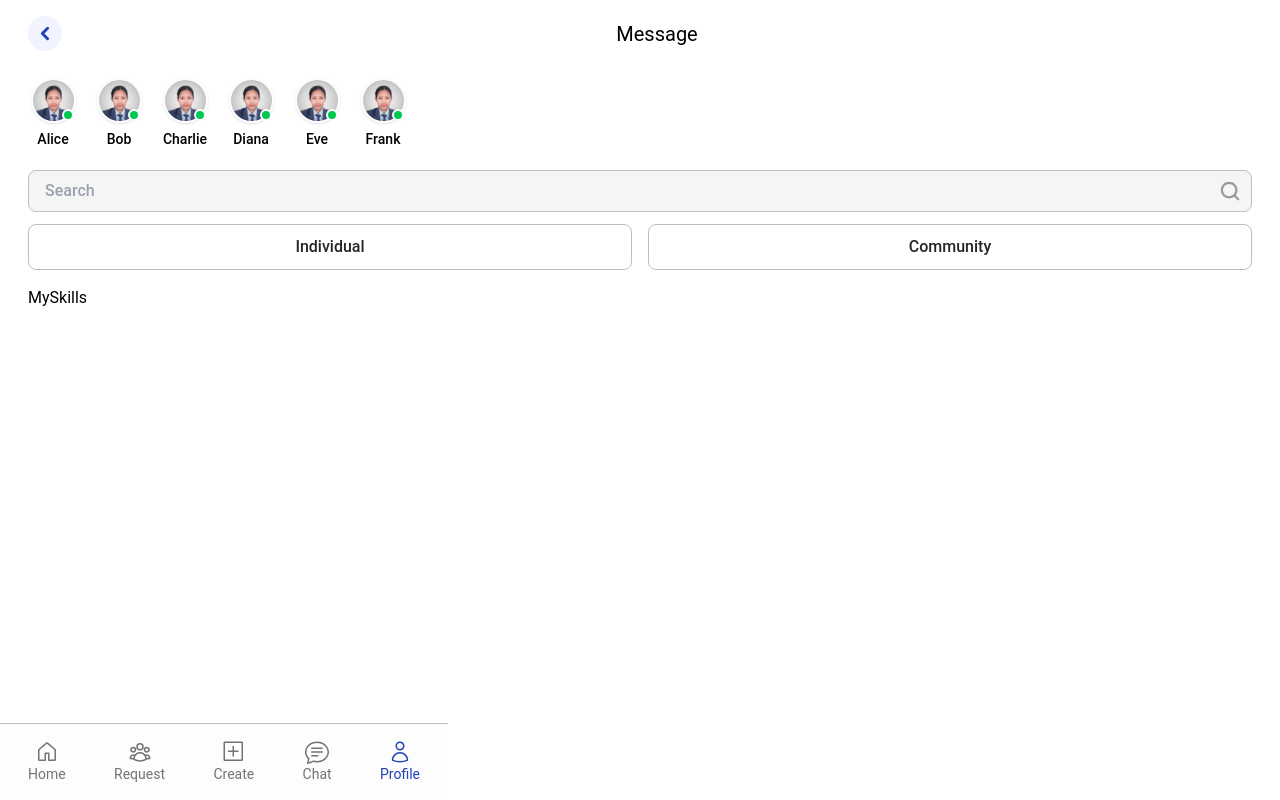
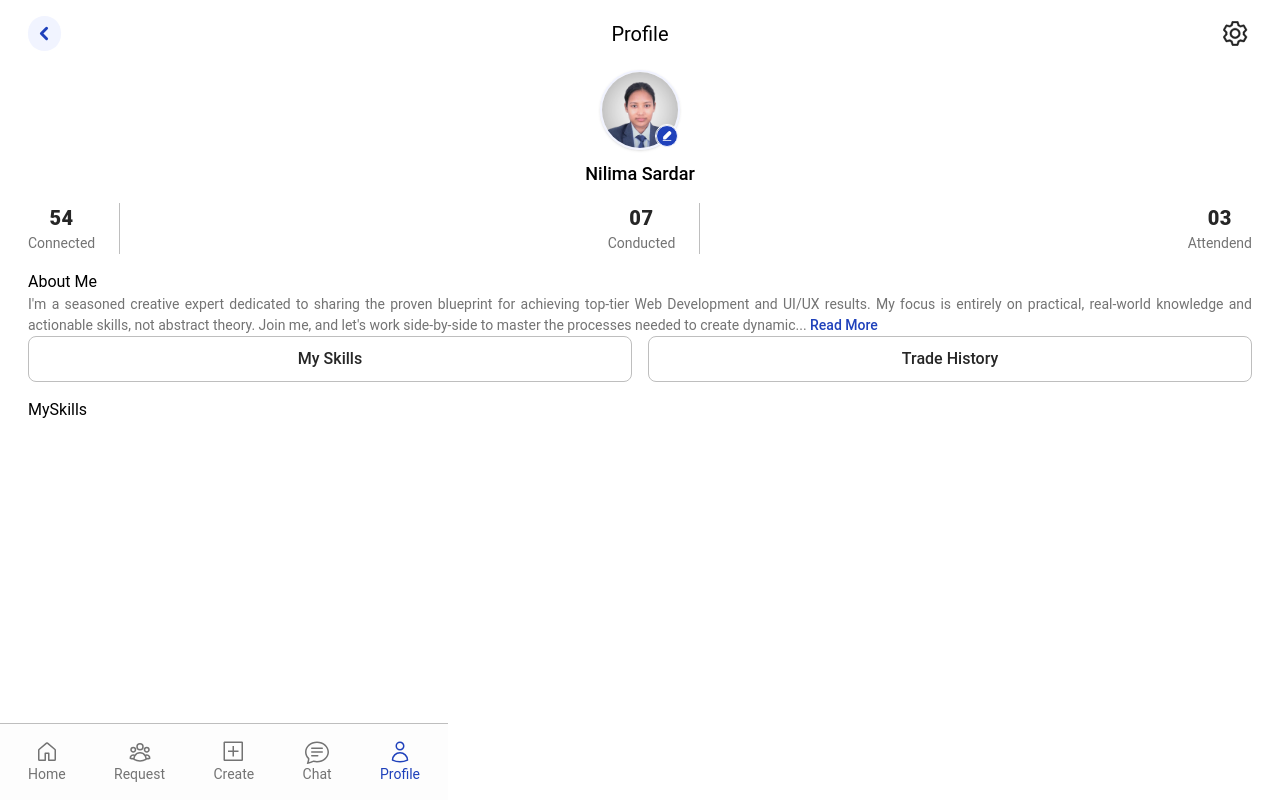
Before and after one commit to NilimaSardar/Skill_Sharing_Platform, a React (Vite) app in the folder Frontend/: page /dashboard/profile/mySkills in a window 1280 px wide. Built offline with nearby package versions, Linux system fonts and the light colour scheme; no server answers.

Commit message:
working on profile page

```diff
--- a/Frontend/src/pages/Dashboard/Profile/ProfilePage.jsx
+++ b/Frontend/src/pages/Dashboard/Profile/ProfilePage.jsx
@@ -10,40 +10,49 @@ const ProfilePage = () => {
         <div onClick={() => navigate(-1)} className="w-[35px] h-[35px] bg-icon-bg-hover flex items-center justify-center rounded-full cursor-pointer">
             <img src="../../images/BackArrow.svg" alt="notification bell" className='w-[25px] h-[25px]'/>
         </div>
-        <h3 className='font-serif w-full text-center text-xl'>Message</h3>
+        <h3 className='font-serif w-full text-center text-xl'>Profile</h3>
+        <NavLink className="w-[35px] h-[35px] flex items-center justify-center rounded-full cursor-pointer">
+            <img src="../../images/Settings.svg" alt="setting" className='w-[25px] h-[25px]'/>
+        </NavLink>
     </div>
 
-    {/* active profiles */}
-    <div className="flex gap-4 overflow-x-auto py-2 hide-scrollbar">
-    {["Alice", "Bob", "Charlie", "Diana", "Eve", "Frank"].map((user, idx) => (
-        <div key={idx} className="flex flex-col items-center">
-        <div className="relative w-[50px] h-[50px] flex items-center justify-center cursor-pointer">
+    {/* profile */}
+    <div className="flex flex-col justify-center">
+        <div className="flex flex-col items-center">
+            <div className="relative w-[85px] h-[85px] flex items-center justify-center cursor-pointer">
                 <img
                 src="../../profile/Nilima.jpeg"
-            alt={user}
-            className="w-[45px] h-[45px] rounded-full object-cover border-2 border-white shadow"
+                alt=""
+                className="w-[80px] h-[80px] rounded-full object-cover border-2 border-primary-light shadow"
                 />
-            {/* Active green dot */}
-            <span className="absolute bottom-1 right-1 w-[12px] h-[12px] bg-green-500 border-2 border-white rounded-full"></span>
+                {/* Edit button */}
+                <img src="../../images/Edit.svg" alt="" className="absolute bottom-1 right-1 border-1 border-white rounded-full"/>
             </div>
-        <p className="text-[14px] text-center font-medium mt-1">{user}</p>
-        </div>
-    ))}
+            <p className="text-[18px] text-center font-medium mt-2">Nilima Sardar</p>
         </div>
 
-    {/* Search bar */}
-    <div className="my-3">
-        <div className="relative w-full">
-            <input
-            type="text"
-            placeholder="Search"
-            className="w-full pr-10 pl-4 py-2 text-[16px] text-gray-800  font-medium border border-border bg-search-bg rounded-lg focus:ring-2 focus:ring-indigo-500 focus:outline-none placeholder-gray-400"
-            />
-            <img
-            src="../../images/Search_Icon.svg"
-            alt="Search"
-            className="absolute right-3 top-1/2 transform -translate-y-1/2 w-5 h-5 text-gray-500 pointer-events-none"
-            />
+        <div className='flex justify-between my-4'>
+          <div className='flex flex-col items-center border-r border-border pr-6'>
+            <h4 className='text-[20px] text-text font-black tracking-wide'>54</h4>
+            <p className='text-[#737373] text-[14px]'>Connected</p>
+          </div>
+          <div className='flex flex-col items-center border-r border-border pr-6'>
+            <h4 className='text-[20px] text-text font-black tracking-wide'>07</h4>
+            <p className='text-[#737373] text-[14px]'>Conducted</p>
+          </div>
+          <div className='flex flex-col items-center'>
+            <h4 className='text-[20px] text-text font-black tracking-wide'>03</h4>
+            <p className='text-[#737373] text-[14px]'>Attendend</p>
+          </div>
+        </div>
+
+        {/* About */}
+        <div>
+          <h4>About Me</h4>
+          <p className="text-[#737373] text-[14px] text-justify">I'm a seasoned creative expert dedicated to sharing the proven blueprint for achieving
+            top-tier Web Development and UI/UX results. My focus is entirely on practical, real-world
+            knowledge and actionable skills, not abstract theory. Join me, and let's work side-by-side
+            to master the processes needed to create dynamic... <span className='text-primary font-medium'>Read More</span></p>
         </div>
     </div>
 
@@ -57,7 +66,7 @@ const ProfilePage = () => {
           }`
         }
       >
-      Individual
+        My Skills
       </NavLink>
 
       <NavLink
@@ -68,7 +77,7 @@ const ProfilePage = () => {
           }`
         }
       >
-      Community
+        Trade History
       </NavLink>
     </div>
 
```
Also changed, not shown: Frontend/public/images/Edit.svg (added), Frontend/public/images/Settings.svg (added). Lines whose indentation alone changed are shown as unchanged.
